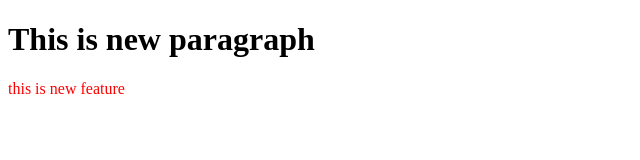
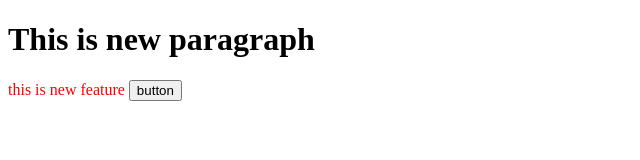
Before and after one commit to Nazim-Saifi34/localrepo, a plain HTML site: page index.html in a window 1280 px wide. Shown: the whole page, without its empty margins (0-640 px from the left). Drawn offline with Linux system fonts and the light colour scheme.

Commit message:
Add button

```diff
--- a/index.html
+++ b/index.html
@@ -8,6 +8,6 @@
 </head>
 <body>
     <h1>This is new paragraph</h1>
-    <p>this is new feature</p>
+    <p>this is new feature <button>button</button></p>
 </body>
 </html>
```
